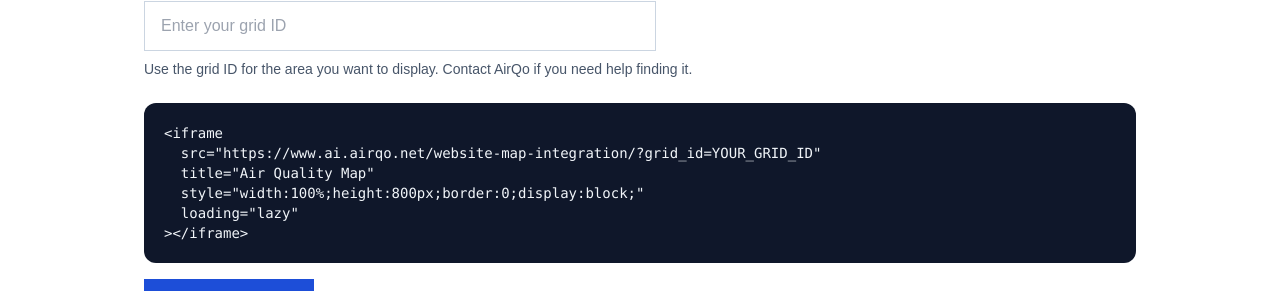
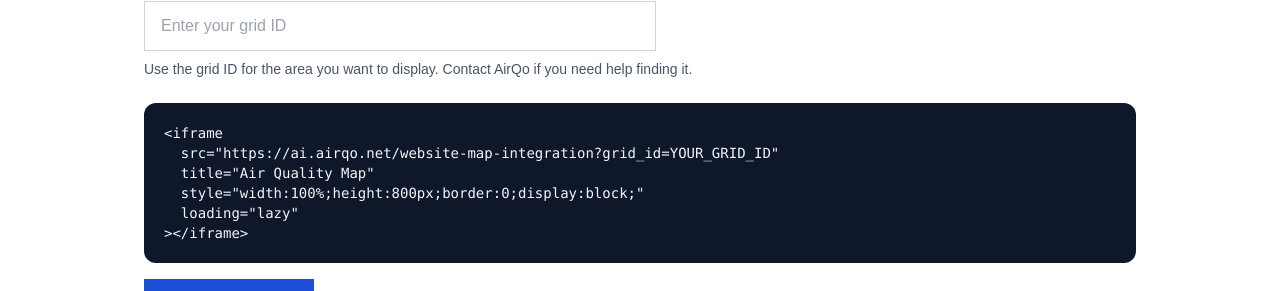
Before and after one commit to airqo-platform/code-samples, a Next.js app in the folder frontend/: page / in a window 1280 px wide. Shown: the part 2040-2331 px from the top of the page. Built offline with nearby package versions, Linux system fonts and the light colour scheme; no server answers.

Commit message:
source website

```diff
--- a/frontend/src/components/map/EmbedInstructions.tsx
+++ b/frontend/src/components/map/EmbedInstructions.tsx
@@ -8,7 +8,7 @@
   const valid = /^[A-Za-z0-9_-]{1,128}$/.test(gridId.trim())
   const id = valid ? gridId.trim() : "YOUR_GRID_ID"
   const snippet = `<iframe
-  src="https://www.ai.airqo.net/website-map-integration/?grid_id=${id}"
+  src="https://ai.airqo.net/website-map-integration?grid_id=${id}"
   title="Air Quality Map"
   style="width:100%;height:800px;border:0;display:block;"
   loading="lazy"
```
Also changed, not shown: 1 other file (tests, documents, lock files or other folders).
